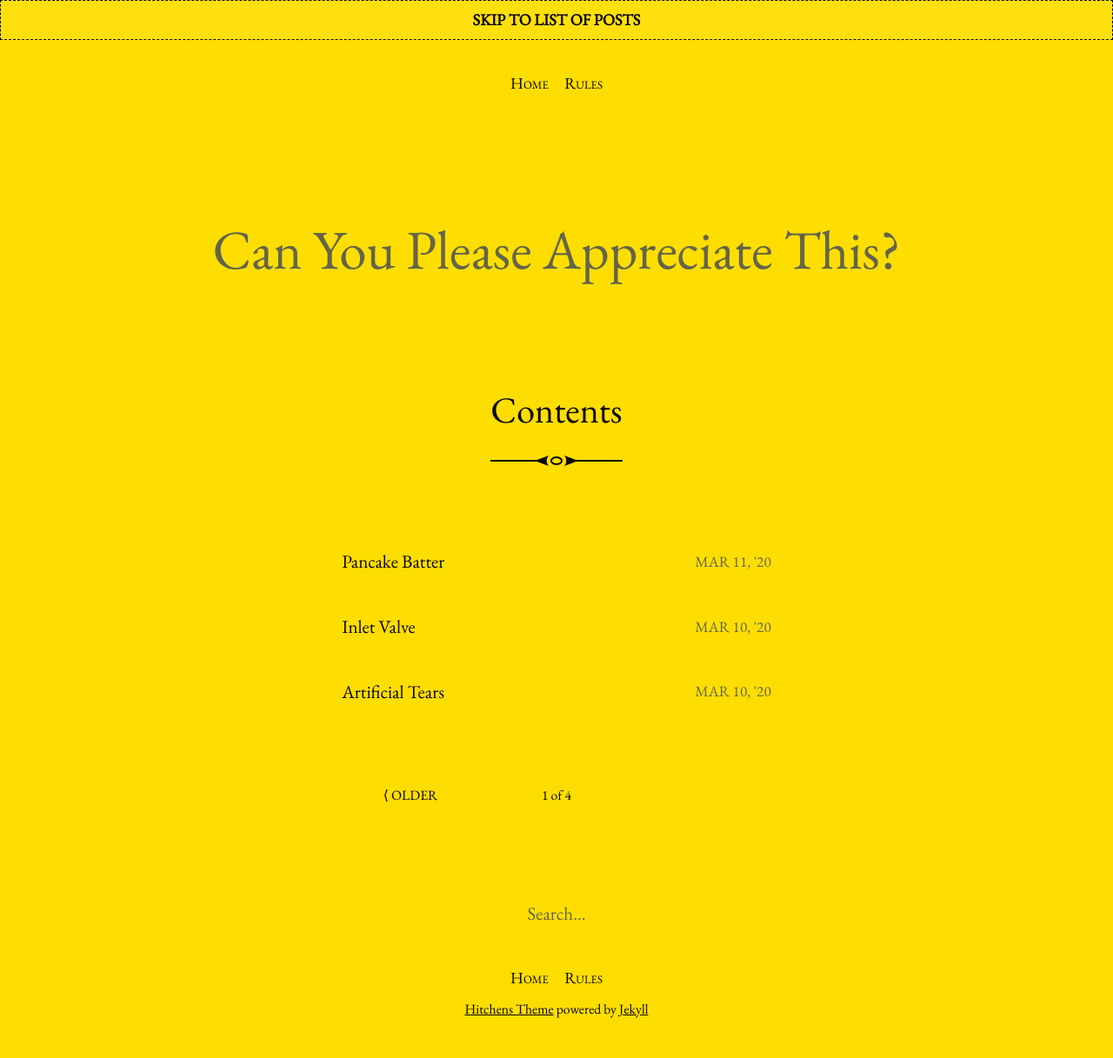
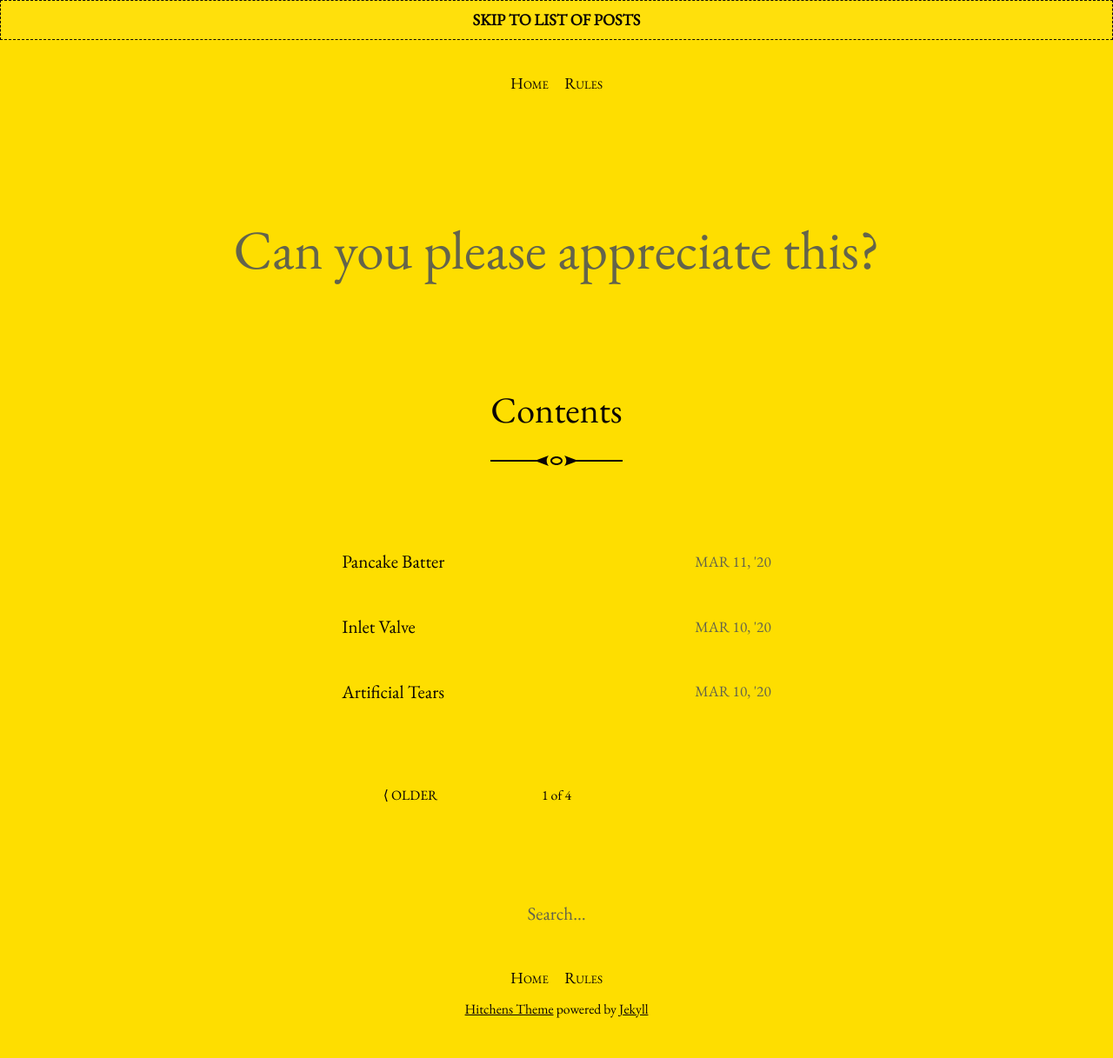
Before and after one commit to zenna/canyoupleaseappreciatethis, a Jekyll site: the page built from index.html, in a window 1280 px wide. Shown: the whole page at 87% size. Built offline with Jekyll 4.4.1, drawn with Linux system fonts in a browser that asks for light colours; the list of posts is cut into pages by our own code.

```diff
--- a/_config.yml
+++ b/_config.yml
@@ -16,7 +16,7 @@
 title: Appreciation
 email: hello@patdryburgh.com
 description: >- # this means to ignore newlines until "baseurl:"
-  Can You Please Appreciate This?
+  Can you please appreciate this?
 baseurl: "" # the subpath of your site, e.g. /blog
 url: "http://canyoupleaseappreciatethis.com" # the base hostname & protocol for your site, e.g. http://example.com
 icon: /assets/images/icon-512.png
```
